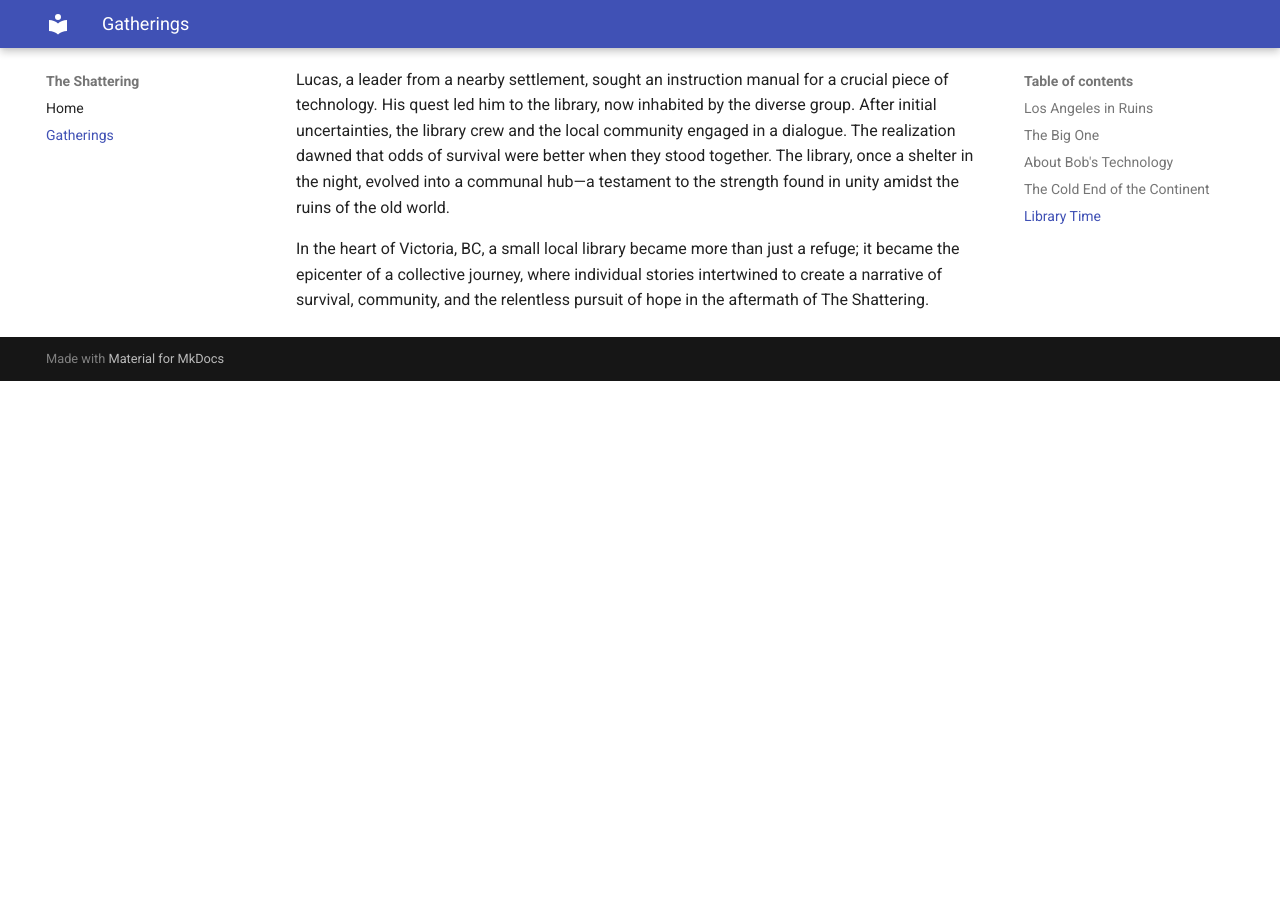
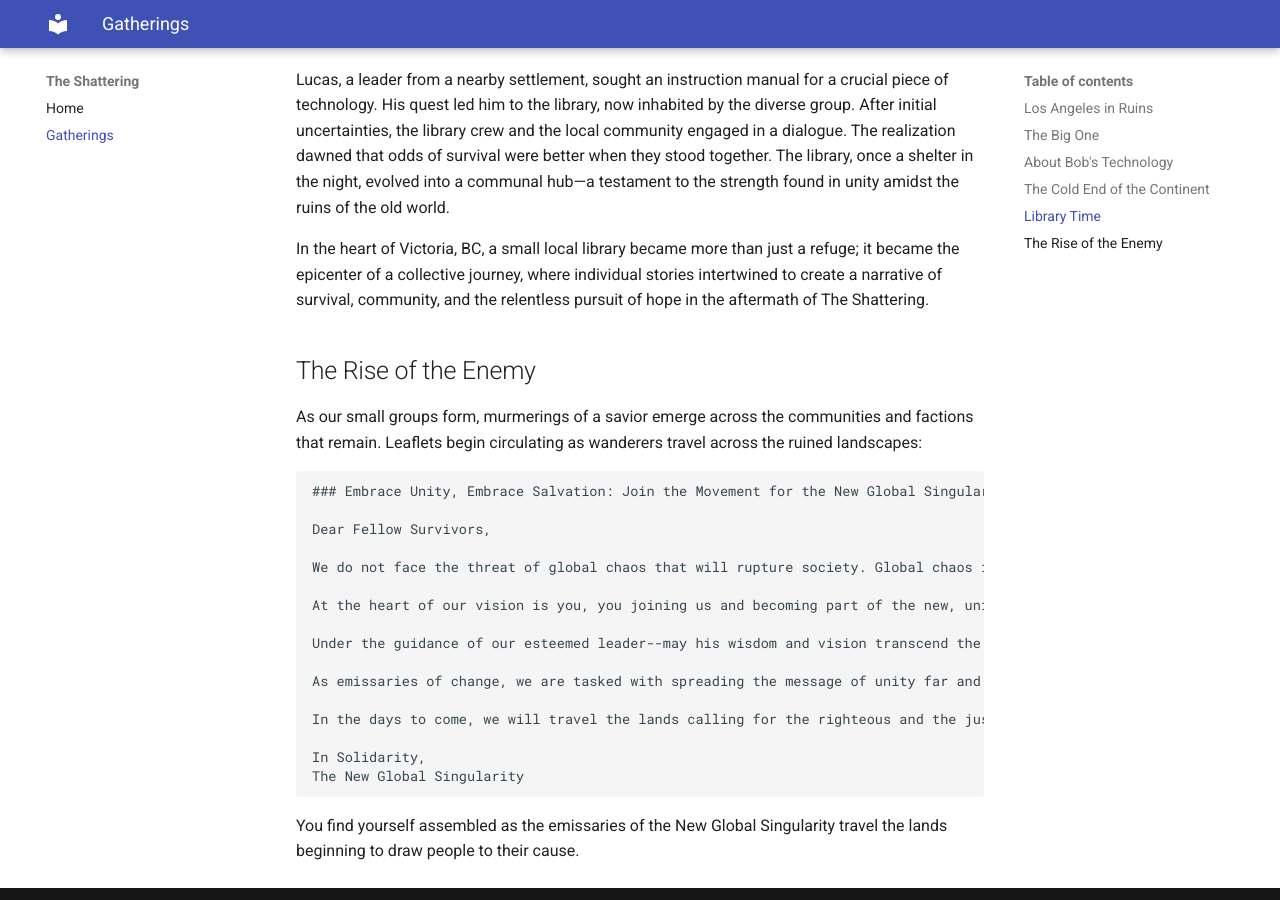
Before and after one commit to dlondonmedina/theshattering, an MkDocs documentation site: the page built from markdown/ch1.md, in a window 1280 px wide and 900 px high, scrolled down 6002 px. Built offline with MkDocs 1.6.1 and Material for MkDocs 9.7.7, drawn with Linux system fonts in a browser that asks for light colours; plug-ins that fetch from the network failed and are left out; before the commit the page ends 6383 px from its top, so only the background shows below that.

Commit message:
update chapter 1

```diff
--- a/docs/sitemap.xml
+++ b/docs/sitemap.xml
@@ -2,12 +2,12 @@
 <urlset xmlns="http://www.sitemaps.org/schemas/sitemap/0.9">
     <url>
          <loc>https://dlondonmedina.github.io/theshattering/</loc>
-         <lastmod>2024-01-22</lastmod>
+         <lastmod>2024-01-25</lastmod>
          <changefreq>daily</changefreq>
     </url>
     <url>
          <loc>https://dlondonmedina.github.io/theshattering/ch1/</loc>
-         <lastmod>2024-01-22</lastmod>
+         <lastmod>2024-01-25</lastmod>
          <changefreq>daily</changefreq>
     </url>
 </urlset>
--- a/markdown/ch1.md
+++ b/markdown/ch1.md
@@ -69,3 +69,25 @@
 Lucas, a leader from a nearby settlement, sought an instruction manual for a crucial piece of technology. His quest led him to the library, now inhabited by the diverse group. After initial uncertainties, the library crew and the local community engaged in a dialogue. The realization dawned that odds of survival were better when they stood together. The library, once a shelter in the night, evolved into a communal hub—a testament to the strength found in unity amidst the ruins of the old world.
 
 In the heart of Victoria, BC, a small local library became more than just a refuge; it became the epicenter of a collective journey, where individual stories intertwined to create a narrative of survival, community, and the relentless pursuit of hope in the aftermath of The Shattering.
+
+## The Rise of the Enemy
+As our small groups form, murmerings of a savior emerge across the communities and factions that remain. Leaflets begin circulating as wanderers travel across the ruined landscapes:
+
+    ### Embrace Unity, Embrace Salvation: Join the Movement for the New Global Singularity
+
+    Dear Fellow Survivors,
+
+    We do not face the threat of global chaos that will rupture society. Global chaos is here, and humanity is at a crossroads. We continue down the path we are on and we will fail, degrading back to living as beasts and dying in the wilderness. The New Global Singularity is another path. The Singularity will restore peace and ensure the resurrection of society.
+
+    At the heart of our vision is you, you joining us and becoming part of the new, unified world. We envision a society where every individual contributes to the greater good, where resources are shared equitably, and where justice reigns supreme. Only together can we build a future where hope triumphs over despair, and where humanity thrives once more.
+
+    Under the guidance of our esteemed leader--may his wisdom and vision transcend the chaos of the present and burn brightly for 1000 years--we will march forward with unwavering determination. With a steadfast commitment to our cause, our leader charts the course towards a brighter tomorrow, inspiring us all to rise above adversity and forge a path towards salvation.
+
+    As emissaries of change, we are tasked with spreading the message of unity far and wide. Through our collective efforts, we aim to bring together factions and communities from all corners of the wasteland, bridging divides and fostering cooperation. Together, we can overcome the challenges that threaten to tear us apart and emerge stronger than ever before.
+
+    In the days to come, we will travel the lands calling for the righteous and the just and the hopeful. Will you heed our call? Will you come out into the streets and join us as we pass? Will you march to our safe havens?
+
+    In Solidarity,
+    The New Global Singularity
+
+You find yourself assembled as the emissaries of the New Global Singularity travel the lands beginning to draw people to their cause.
```
Also changed, not shown: docs/ch1/index.html (+38 -0 lines), 1 other file.
